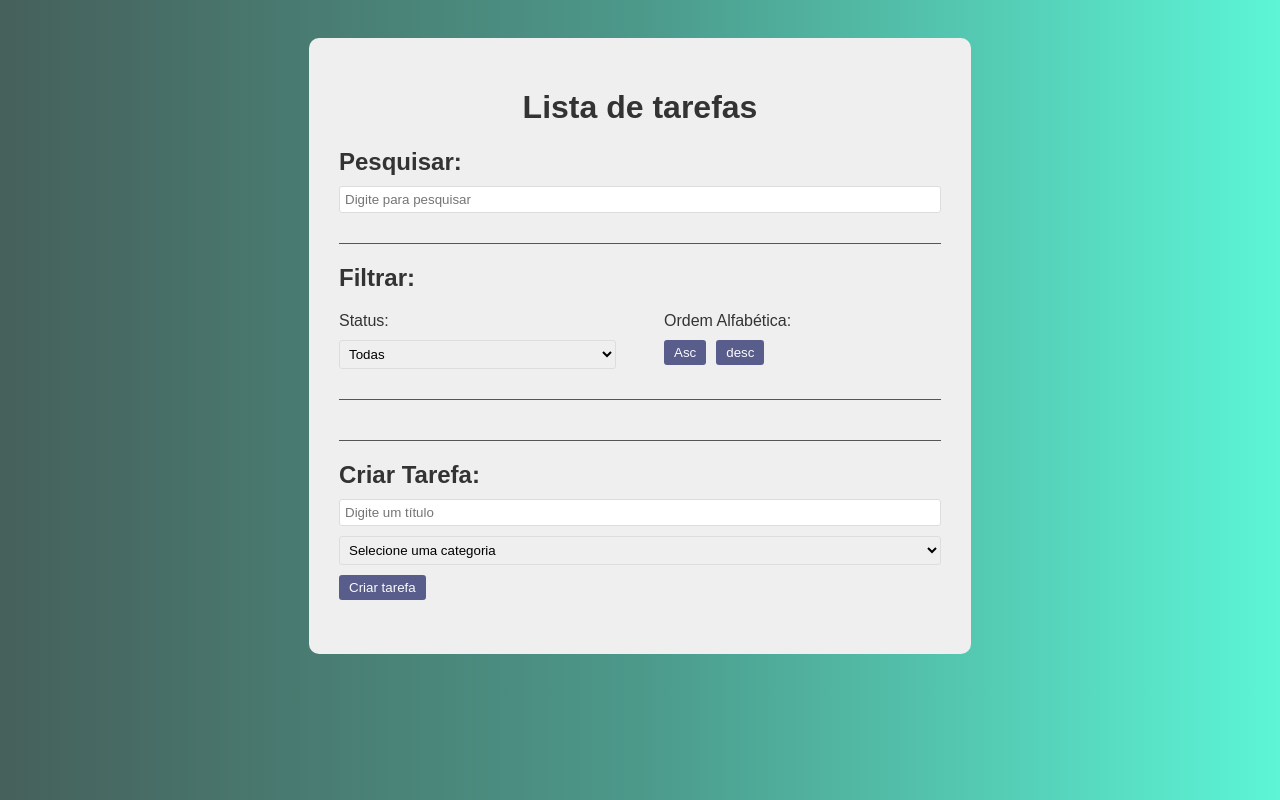
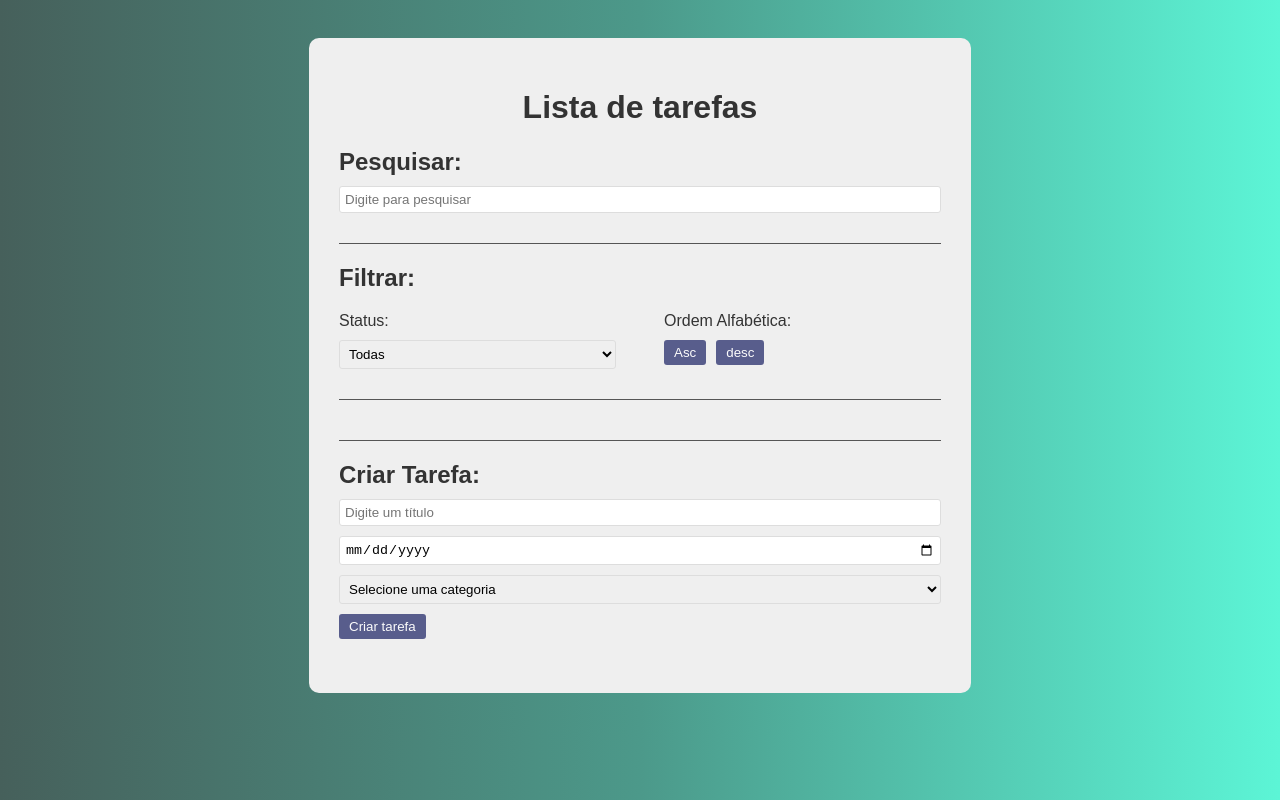
Before and after one commit to DiegoH3nr1que/Todo_react, a React (Vite) app in the folder todo/: page / in a window 1280 px wide. Built offline with nearby package versions, Linux system fonts and the light colour scheme.

Commit message:
feat(): implementação de data na tarefa.

```diff
--- a/todo/src/App.jsx
+++ b/todo/src/App.jsx
@@ -24,11 +24,12 @@ function App() {
   }, [todos]);
 
   // Função para adicionar uma nova tarefa à lista de tarefas.
-  const addTodo = (text, category) => {
+  const addTodo = (text, category, date) => {
     const newTodos = [...todos, {
       id: Math.floor(Math.random() * 1000),
       text,
       category,
+      date,
       isCompleted: false,
     }];
     setTodos(newTodos);
--- a/todo/src/components/TodoForm.jsx
+++ b/todo/src/components/TodoForm.jsx
@@ -3,12 +3,14 @@ import { useState } from 'react'
 const TodoForm = ({addTodo}) => {
     const [value, setValue] = useState("");
     const [category, setCategory] = useState("");
+    const [date, setDate] = useState(null);
 
     const handleSubmit = (e) => {
         e.preventDefault();
-        if(!value || !category) return;
-        addTodo(value, category);
+        if(!value || !category || !date) return;
+        addTodo(value, category, date);
         setValue("")
+        setDate("")
         setCategory("")
     }
 
@@ -21,6 +23,12 @@ const TodoForm = ({addTodo}) => {
                 placeholder="Digite um título"
                 value={value}
                 onChange={(e) => setValue(e.target.value)}
+                />
+
+                <input type="date"
+                placeholder="Digite a data de entrega"
+                value={date}
+                onChange={(e) => setDate(e.target.value)}
                 />
 
 
--- a/todo/src/components/todo.jsx
+++ b/todo/src/components/todo.jsx
@@ -6,7 +6,10 @@ const Todo = ({todo, removeTodo, completeTodo}) => {
             <div className='content'>
                 <p>{todo.text}</p>
                 <p className='category'>
-                  ({todo.category})
+                    ({todo.category})
+                </p>
+                <p className='date'>
+                    ({todo.date})
                 </p>
             </div>
             <div>
```
